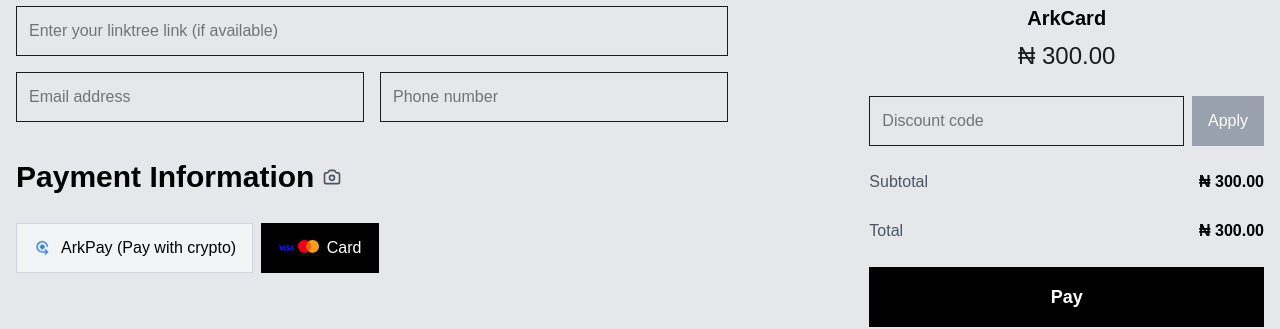
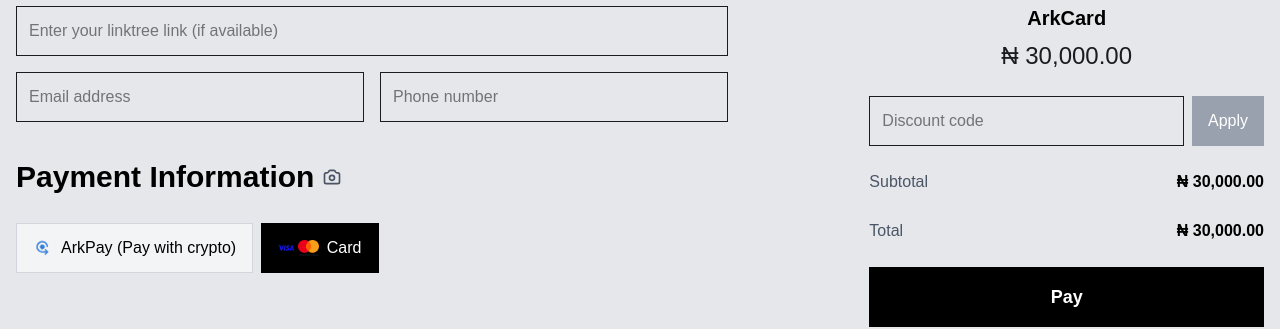
Before and after one commit to arkade-01/arkID, a React (Vite) app: page /waitlist in a window 1280 px wide. Shown: the part 293-622 px from the top of the page. Built offline with nearby package versions, Linux system fonts and the light colour scheme; a web font is replaced by a local one.

Commit message:
correct amount to ₦30,000 (3000000 kobo)

```diff
--- a/src/pages/Waitlist.tsx
+++ b/src/pages/Waitlist.tsx
@@ -18,7 +18,7 @@
   });
 
   const [discountApplied, setDiscountApplied] = useState(false);
-  const discountAmount = 30000; // Amount in kobo (30000 kobo = ₦300.00)
+  const discountAmount = 3000000; // Amount in kobo (3000000 kobo = ₦30,000.00)
   const displayAmount = discountAmount / 100; // Convert to main currency for display
 
   // Custom hooks
```
